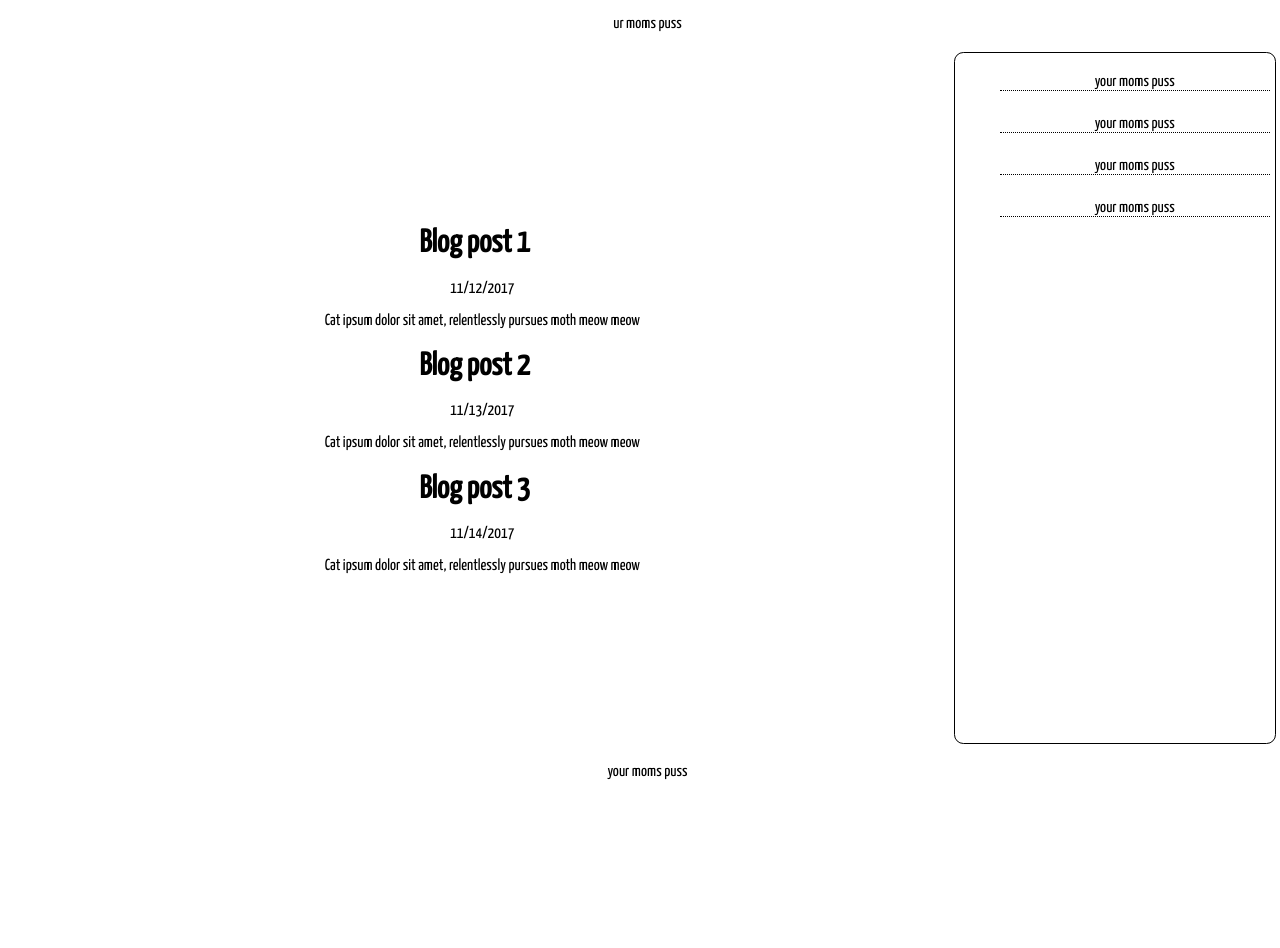
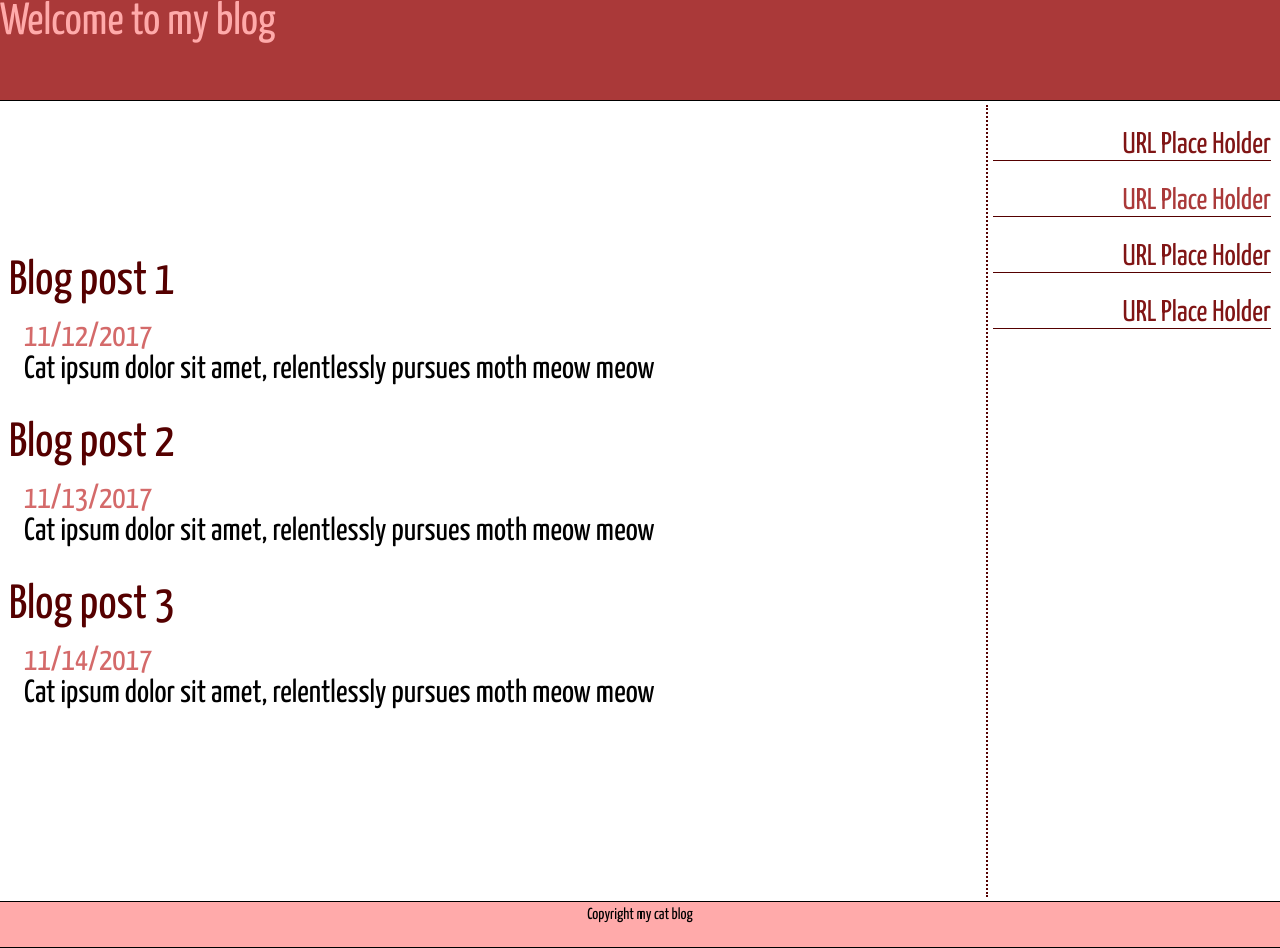
Before and after one commit to cmitides89/SinglePageApp, a React (Create React App) app: page / in a window 1280 px wide. Before the commit the page ends 800 px from the top, so only its background shows below. Built offline with nearby package versions, Linux system fonts and the light colour scheme.

Commit message:
Finished assignment complete with colors

```diff
--- a/package.json
+++ b/package.json
@@ -5,7 +5,8 @@
   "dependencies": {
     "react": "^16.1.0",
     "react-dom": "^16.1.0",
-    "react-scripts": "1.0.17"
+    "react-scripts": "1.0.17",
+    "reset-css": "^2.2.1"
   },
   "scripts": {
     "start": "react-scripts start",
--- a/src/App.css
+++ b/src/App.css
@@ -1,102 +1,96 @@
-/* think of the APP class as the body in this case */
 @import url('https://fonts.googleapis.com/css?family=Yanone+Kaffeesatz:300,400');
-.App {
-  text-align: center;
+.App{
+  height:100%;
+}
+body{
   font-family:'Yanone Kaffeesatz', sans-serif;
-  /* min-height:800px;
-  margin:0;
-  padding:0;
-  display:flex;
-  flex-flow:row; */
 }
-/* #main */
 .wrapper{
-  min-height:700px;
+  min-height:800px;
   margin:0;
   padding:0;
   display:flex;
   flex-flow:row;
+  width:100%;
+  border-top:1px black solid;
 }
-/* #main > */
- .MainContent{
+.wrapper > .MainContent{
   margin: 4px;
   padding: 5px;
-  flex:3 1 60%;
+  flex:3 1 70%;
+  /* flex:5; */
   align-content:center;
   order: 1;
+
 }
 
-/* #main > */
- .MainContent h4{
+.wrapper > .MainContent h4{
   margin-bottom:0;
   text-align: left;
 }
-/* #main > */
- .MainContent video{
-  display:block;
+
+.wrapper > .Nav a:link{
+  color:#801515;
+}
+.wrapper > .Nav{
+  margin:4px;
+  padding:5px;
+  padding-top:25px;
+  border-left:2px dotted #550000;
+  /* border-radius:7pt; */
+  flex:1 6 20%;
+  /* flex:1; */
+  order: 2;
+}
+.Header{
+  min-height:100px;
+  background-color:#AA3939;
+}
+.Header h1{
+  font-size: 45px;
+  text-align: center;
+  color:#FFAAAA;
+}
+.Header, .Footer{
+  display:flex;
+  /* margin:4px; */
+  /*padding:5px;*/
+
+  flex:1 100%;
+  /* border-radius:7pt; */
+}
+.Footer{
+  /* border-radius:7pt; */
+  border-top:1px solid black;
+  border-bottom:1px solid black;
+  padding-top:5px;
+  text-align: center;
+  background-color:#FFAAAA;
+  font-size: 1em;
+  text-align: center;
+  min-height:40px;
+}
+.Footer h4{
   margin:0 auto;
 }
-/* #main > */
- .MainContent a:link{
-  color:red;
-}
-/* #main > */
- .left{
-  margin:4px;
-  padding:5px;
-  border:1px solid black;
-  border-radius:7pt;
-  flex:1 6 20%;
-  order: 1;
-}
-/* #main > */
- .Nav{
-  margin:4px;
-  padding:5px;
-  border:1px solid black;
-  border-radius:7pt;
-  flex:1 6 20%;
-  order: 2;
-}
-Header, Footer{
-  display:block;
-  margin:4px;
-  /*padding:5px;*/
-  min-height:300px;
 
-  /*border-radius:7pt;*/
-}
-Footer{
-  border-radius:7pt;
-  border:1px solid black;
-  padding-top:20px;
-  text-align: center;
-}
-form{
-  width:45%;
-  margin:0 auto;
-}
-form > input, form > button{
-  width:100%;
-  height:50px;
-  font-size:16px;
-  text-align:center;
-}
 ul li{
   list-style-type: none;
   margin-bottom:25px;
   /*border-bottom:1px dotted black;*/
 
 }
-.left > ul li, .Nav > ul li{
-  border-bottom:1px dotted black;
+.Nav > ul li{
+  border-bottom:1px solid #550000;
+  text-align: right;
+  font-size:30px;
 }
 a:link {
   color:black;
   text-decoration:none;
 }
 a:visited{
-  color:red;
+  color:#AA3939;
 }
 a:hover{
   font-style: oblique;
@@ -113,3 +107,19 @@ p{
 div.MainContent :nth-child(5){
   margin-bottom:50px;
 }
+.BlogPost{
+  width:100%;
+  margin-bottom:35px;
+}
+.BlogPost p{
+  font-size: 2em;
+}
+.BlogPost .blogDate{
+  color:#D46A6A;
+
+}
+.BlogPost .title{
+  color:#550000;
+  font-size:3em;
+  margin-bottom:15px;
+}
--- a/src/App.js
+++ b/src/App.js
@@ -3,6 +3,7 @@ import MainContent from './Components/MainContent.js';
 import Header from './Components/Header.js';
 import Footer from './Components/Footer.js';
 import Nav from './Components/Nav.js';
+import 'reset-css/reset.css';
 // import BlogPostItem from './Components/BlogPostItem.js';
 // import BlogPosts from './Components/BlogPosts.js';
 import './App.css';
@@ -37,12 +38,14 @@ class App extends Component {
   render() {
     return (
       <div className="App">
+
         <Header />
         <div className="wrapper">
           <MainContent maincontents = {this.state.maincontents}/>
           <Nav/>
         </div>
         <Footer />
+
       </div>
     );
   }
--- a/src/Components/BlogPostItem.js
+++ b/src/Components/BlogPostItem.js
@@ -5,7 +5,7 @@ class BlogPostItem extends Component{
         return(
             <div className ="BlogPost">
                 <h1 className="title">{this.props.maincontents.title}</h1>
-                <p>{this.props.maincontents.date}</p>
+                <p className="blogDate">{this.props.maincontents.date}</p>
                 <p>{this.props.maincontents.body}</p>
             </div>
         );
--- a/src/Components/Footer.js
+++ b/src/Components/Footer.js
@@ -2,7 +2,9 @@ import React, { Component } from 'react';
 class Footer extends Component {
     render() {
         return (
-            <p>your moms puss</p>
+            <div className = "Footer">
+                <h4>Copyright my cat blog</h4>
+            </div>
         );
     }
 }
--- a/src/Components/Header.js
+++ b/src/Components/Header.js
@@ -3,7 +3,7 @@ class Header extends Component{
     render(){
         return(
             <div className="Header">
-                <p>ur moms puss</p>
+                <h1>Welcome to my blog</h1>
             </div>
         );
 
--- a/src/Components/Nav.js
+++ b/src/Components/Nav.js
@@ -4,10 +4,10 @@ class Nav extends Component{
         return(
             <div className = "Nav">
                 <ul>
-                    <li>your moms puss</li>
-                    <li>your moms puss</li>
-                    <li>your moms puss</li>
-                    <li>your moms puss</li>
+                    <li><a href="#">URL Place Holder</a></li>
+                    <li><a href="">URL Place Holder</a></li>
+                    <li><a href="#">URL Place Holder</a></li>
+                    <li><a href="#">URL Place Holder</a></li>
                 </ul>
             </div>
         );
```
Also changed, not shown: 1 other file (tests, documents, lock files or other folders).
